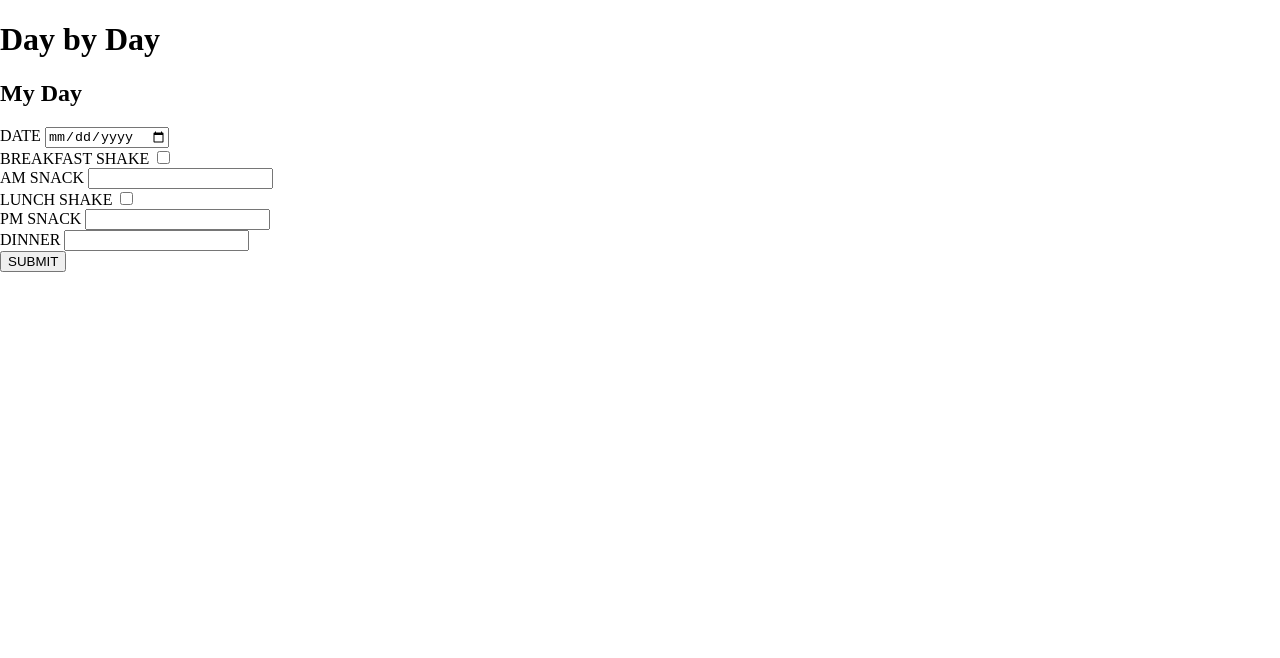
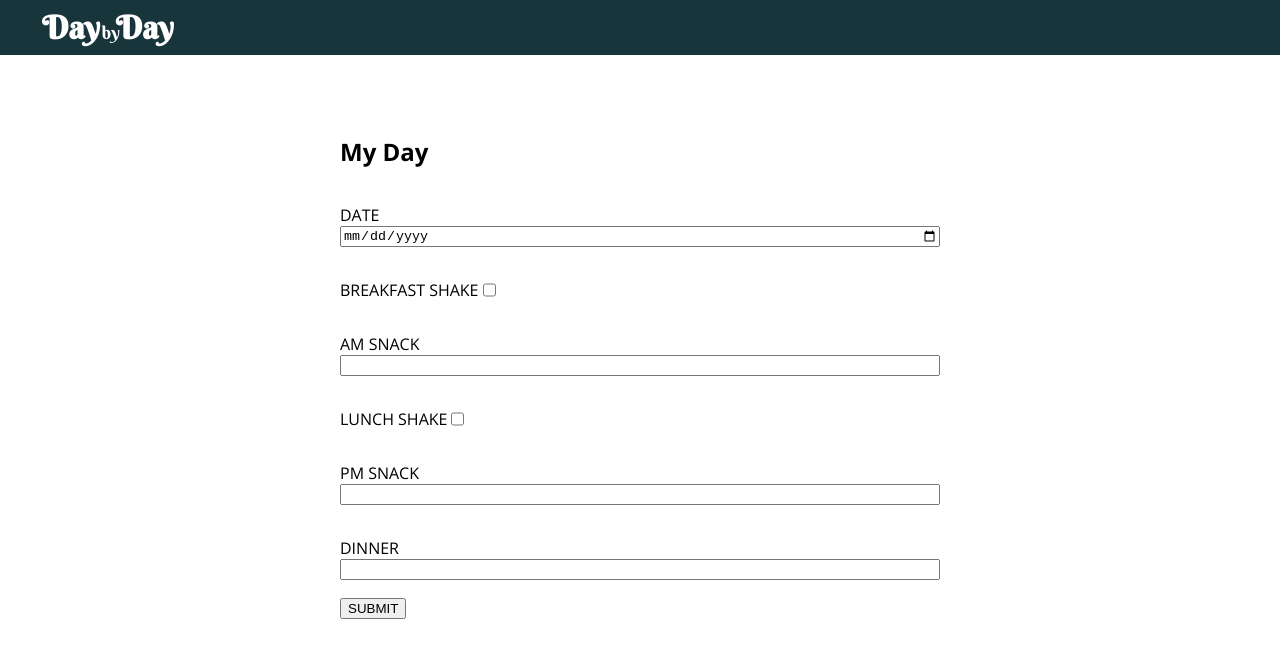
Before and after one commit to smithse4/day-by-day, a plain HTML site: page index.html in a window 1280 px wide. Drawn offline with nearby package versions, Linux system fonts and the light colour scheme.

Commit message:
header formatting

```diff
--- a/assets/css/style.css
+++ b/assets/css/style.css
@@ -1,8 +1,60 @@
 :root {
-
+    --teal: #17353B;
+    --pink: #B88884;
+    --green: #455B52;
 }
 
 body {
     margin: 0;
     padding: 0;
+    font-family: 'Open Sans', sans-serif;
 }
+
+header {
+    background-color: #17353B;
+    color: white;
+    padding: 0 40px;
+    display: flex;
+    flex-direction: row;
+    justify-content: flex-start;
+    align-items:baseline;
+}
+
+header h1 {
+    margin: 0;
+    padding: 8px 2px;
+    font-family: 'Berkshire Swash', sans-serif;
+}
+
+header span {
+    font-size: 18px;
+    font-family: 'Berkshire Swash', sans-serif;
+}
+
+#neg-h1 {
+    padding: 8px 0;
+    margin-left: -4px;
+}
+
+main {
+    max-width: 1200px;
+    margin: auto;
+    padding: 60px 0;
+}
+
+form {
+    max-width: 600px;
+    margin: auto;
+}
+
+.form-field {
+    display: flex;
+    flex-direction: column;
+    padding: 16px 0;
+}
+
+.form-field-check {
+    display: flex;
+    flex-direction: row;
+    padding: 16px 0;
+}
--- a/index.html
+++ b/index.html
@@ -4,13 +4,18 @@
     <meta charset="UTF-8">
     <meta http-equiv="X-UA-Compatible" content="IE=edge">
     <meta name="viewport" content="width=device-width, initial-scale=1.0">
+    <link rel="preconnect" href="https://fonts.googleapis.com">
+    <link rel="preconnect" href="https://fonts.gstatic.com" crossorigin>
+    <link href="https://fonts.googleapis.com/css2?family=Berkshire+Swash&family=Open+Sans:ital,wght@0,300;0,400;0,500;0,600;0,700;0,800;1,300;1,400;1,500;1,600;1,700;1,800&display=swap" rel="stylesheet">
     <title>Day By Day</title>
     <link rel="stylesheet" href="./assets/css/style.css">
 </head>
 <body>
 
     <header>
-        <h1>Day by Day</h1>
+        <h1>Day</h1>
+        <span>by</span>
+        <h1 id="neg-h1">Day</h1>
     </header>
 
     <main>
@@ -21,7 +26,7 @@
                     <label for="date">DATE</label>
                     <input type="date">
                 </div>
-                <div class="form-field">
+                <div class="form-field-check">
                     <label for="bfast">BREAKFAST SHAKE</label>
                     <input type="checkbox" id="bfast" name="bfast">
                 </div>
@@ -29,7 +34,7 @@
                     <label for="amsnack">AM SNACK</label>
                     <input type="text" id="amsnack" name="amsnack">
                 </div>
-                <div class="form-field">
+                <div class="form-field-check">
                     <label for="lunch">LUNCH SHAKE</label>
                     <input type="checkbox" id="lunch" name="lunch">
                 </div>
```
